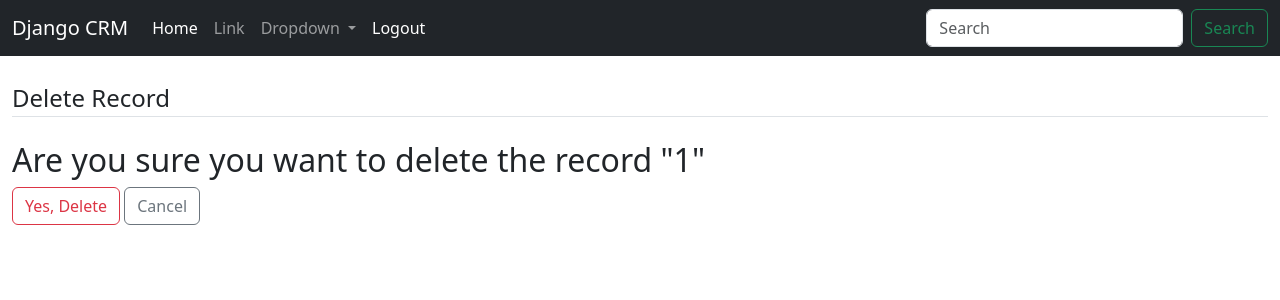
After one commit to bulgarska/django_crm, a Django app: page /record/1/delete in a window 1280 px wide. The commit adds this page. Shown: the top 300 px of the page. Run offline with Django 5.2, Linux system fonts and the light colour scheme; a user stored in the database is signed in; data comes from the database, SQL or seed files in the repository; both versions use the stored data as it was after the commit.

Commit message:
Added functionality to delete individual records when logged in.

```diff
--- /dev/null
+++ b/crm/templates/crm/record_confirm_delete.html
@@ -0,0 +1,20 @@
+<!-- Django convention to create a sub directory with the name of the app, "templates/user" -->
+{% extends "crm/base.html" %}
+{% block content %}
+    <!-- class arg is for styling -->
+    <div class="content-section">
+        <form method="POST">
+            <!-- csrf_token required by Django, will not work otherwise -->
+            {% csrf_token %}
+            <fieldset class="form-group">
+                <!-- bootstrap class -->
+                <legend class="border-bottom mb-4">Delete Record</legend>
+                <h2>Are you sure you want to delete the record "{{ record.id }}"</h2>
+            </fieldset>
+            <div class="form-group">
+                <button class="btn btn-outline-danger" type="submit">Yes, Delete</button>
+                <a class="btn btn-outline-secondary" href="{% url 'record-detail' record.id %}">Cancel</a>
+            </div>
+        </form>
+    </div>
+{% endblock content%}
--- a/crm/templates/crm/record_detail.html
+++ b/crm/templates/crm/record_detail.html
@@ -37,6 +37,6 @@
     </div>
 
 <a href="{% url 'crm-home' %}" class="btn btn-secondary">Back</a>
-<a href="{% url 'crm-home' %}" class="btn btn-danger">Delete</a>
+<a href="{% url 'record-delete' record.id %}" class="btn btn-danger">Delete</a>
 
 {% endblock %}
--- a/crm/urls.py
+++ b/crm/urls.py
@@ -1,8 +1,9 @@
 from django.urls import path
-from .views import (HomeView, RecordDetailView)
+from .views import (HomeView, RecordDetailView, RecordDeleteView)
 
 urlpatterns = [
 	path('', HomeView.as_view(), name='crm-home'),
  	path('record/<int:pk>', RecordDetailView.as_view(), name='record-detail'),
+  	path('record/<int:pk>/delete', RecordDeleteView.as_view(), name='record-delete'),
 
 ]
--- a/crm/views.py
+++ b/crm/views.py
@@ -1,7 +1,9 @@
 from django.shortcuts import render
 from django.views.generic import (ListView, DetailView, CreateView,
                                   UpdateView, DeleteView, TemplateView)
+from django.contrib.auth.mixins import LoginRequiredMixin, UserPassesTestMixin
 from .models import Record
+from django.contrib import messages
 
 class HomeView(ListView):
     template_name = 'crm/home.html'
@@ -10,3 +12,7 @@ class HomeView(ListView):
 
 class RecordDetailView(DetailView):
     model = Record
+
+class RecordDeleteView(LoginRequiredMixin, DeleteView):
+    model = Record
+    success_url = '/'
```
Also changed, not shown: db.sqlite3.
